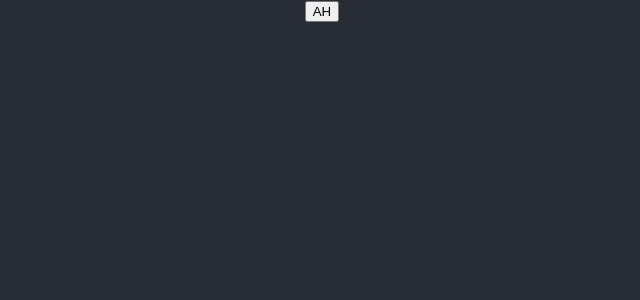
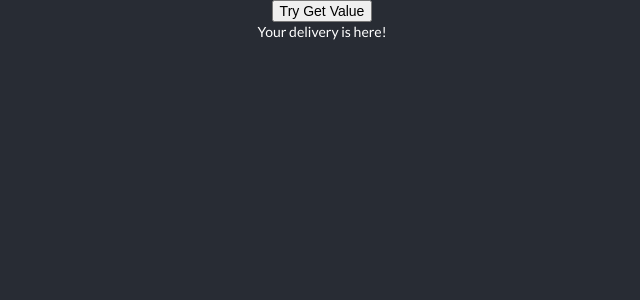
Before and after one commit to limyandi/isc-EnCasa-2019, a React (Create React App) app: page / in a window 1280 px wide. Shown: the top 300 px of the page, without its empty margins (318-958 px from the left). Built offline with nearby package versions, Linux system fonts and the light colour scheme.

Commit message:
commit change

```diff
--- a/src/App.js
+++ b/src/App.js
@@ -1,5 +1,6 @@
 import React from 'react';
 import { Helmet } from 'react-helmet';
+import 'semantic-ui-css/semantic.min.css';
 import './App.css';
 import { BrowserRouter as Router } from 'react-router-dom';
 import Routes from './Containers/routes';
--- a/src/Containers/HomeView.js
+++ b/src/Containers/HomeView.js
@@ -2,13 +2,19 @@ import React from 'react';
 import axios from 'axios';
 
 function HomeView() {
+  // TODO: or persist data
+  const [userMode, setUserMode] = React.useState('customer');
+
   const axiosFetch = () =>
     axios.get('/api/users').then(res => console.log(res));
 
   return (
-    <button type="button" onClick={axiosFetch}>
-      AH
-    </button>
+    <div>
+      <button type="button" onClick={axiosFetch}>
+        Try Get Value
+      </button>
+      <div>Your delivery is here!</div>
+    </div>
   );
 }
 
```
Also changed, not shown: 1 other file (tests, documents, lock files or other folders).
